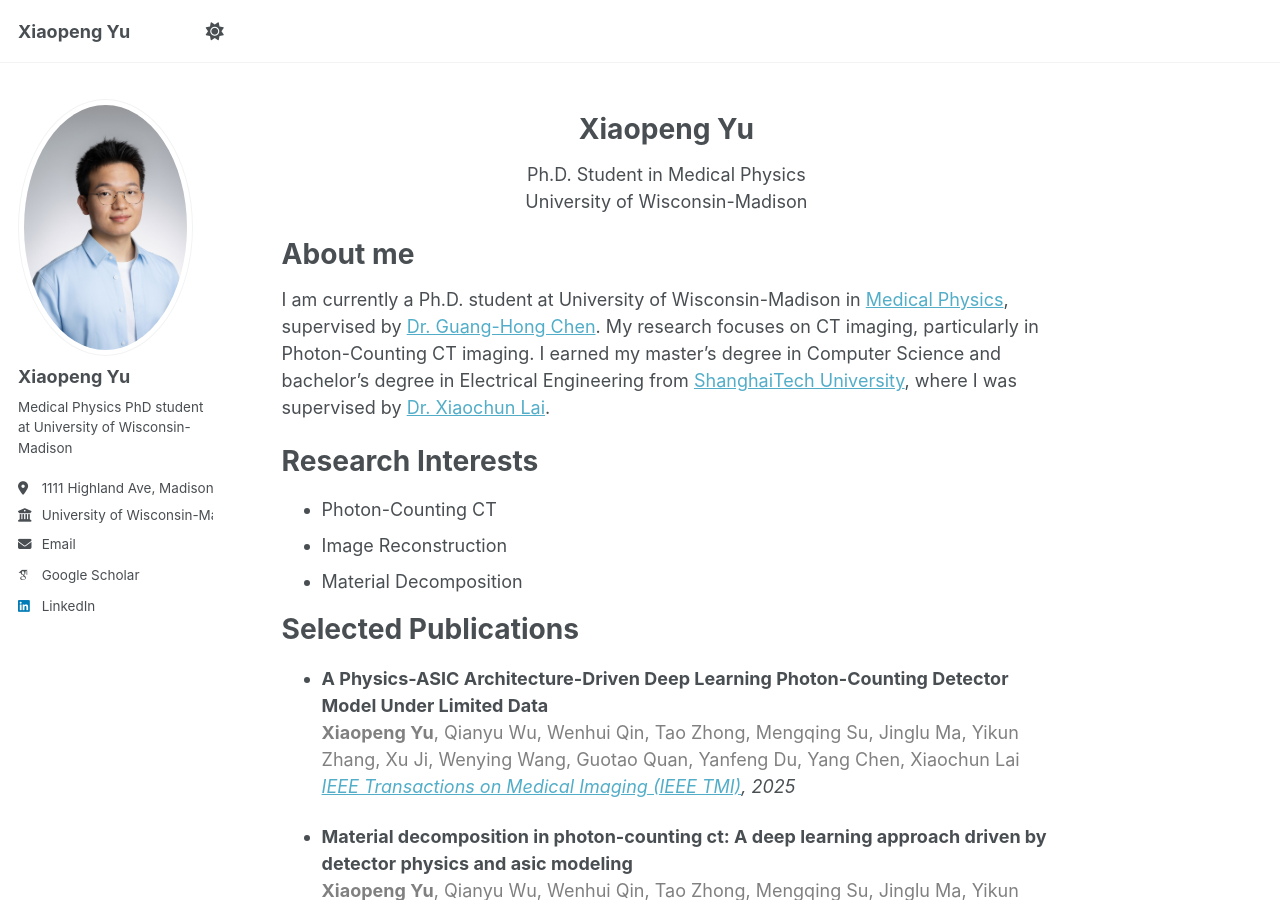
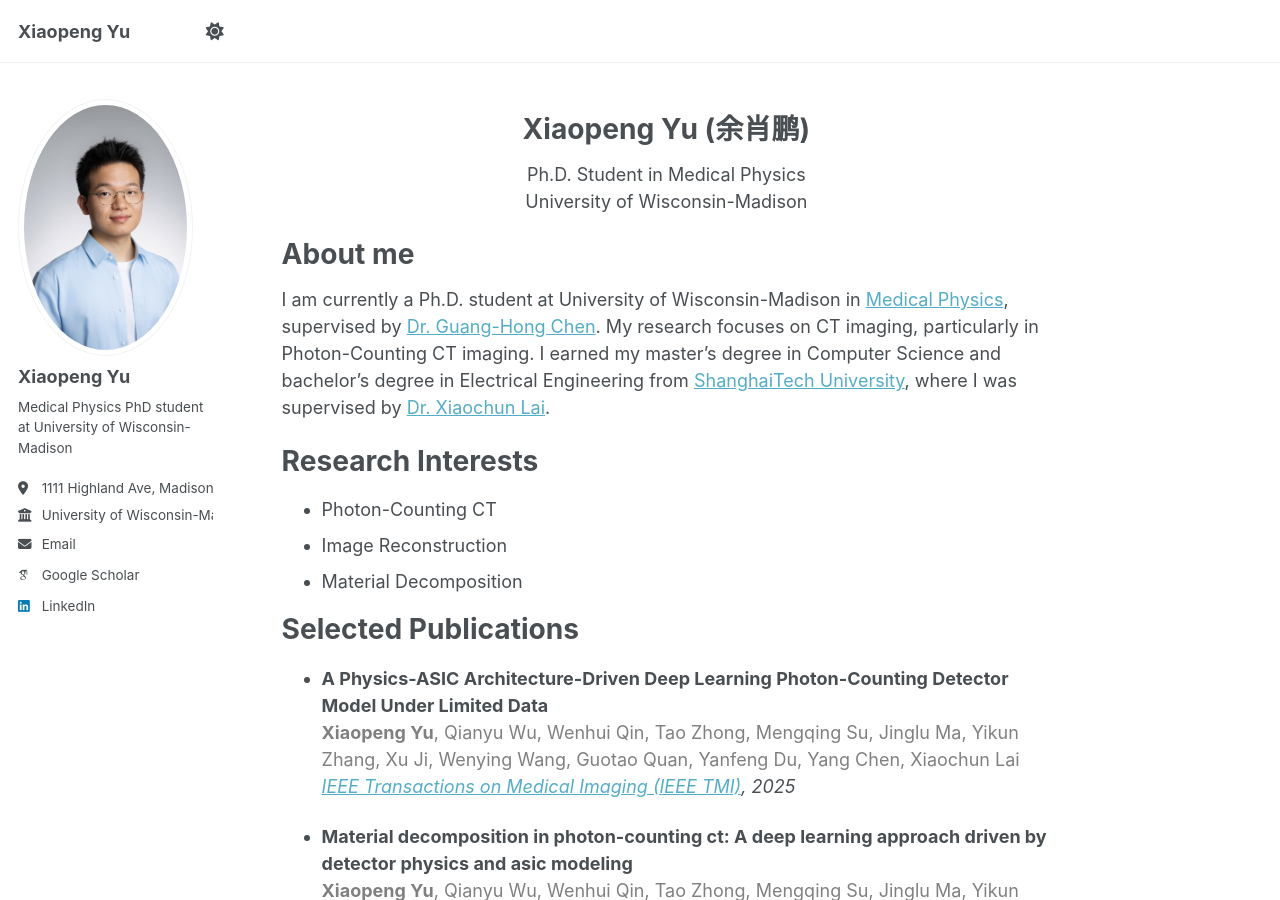
Before and after one commit to xp1999/xp1999.github.io, a Jekyll site: the page built from _pages/about.md, in a window 1280 px wide and 900 px high. Built offline with Jekyll 4.4.1, drawn with Linux system fonts in a browser that asks for light colours; some web fonts are replaced; a script that is not in the unit is left out.

Commit message:
Update about.md

```diff
--- a/_pages/about.md
+++ b/_pages/about.md
@@ -6,7 +6,7 @@ redirect_from:
   - /about/
   - /about.html
 ---
-<h1 style="text-align: center;">Xiaopeng Yu</h1>
+<h1 style="text-align: center;">Xiaopeng Yu (余肖鹏)</h1>
 <p style="text-align: center;">Ph.D. Student in Medical Physics<br>University of Wisconsin-Madison</p>
 
 About me
```
